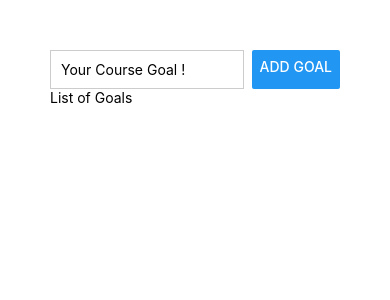
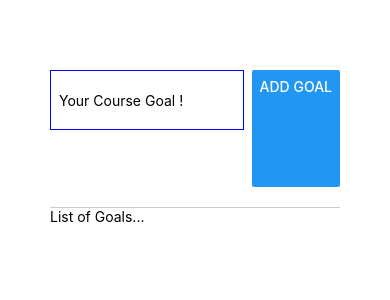
Before and after one commit to bibek190/ReactNative-Add_Goal_App, a React Native app: screen / in a window 390 px wide. Shown: the top 300 px of the page. Built offline with nearby package versions, Linux system fonts and the light colour scheme.

Commit message:
working on layout

```diff
--- a/App.js
+++ b/App.js
@@ -2,16 +2,25 @@ import { StatusBar } from "expo-status-bar";
 import { Button, StyleSheet, Text, TextInput, View } from "react-native";
 
 export default function App() {
+  function goalInputHandler(enteredText) {
+    console.log(enteredText);
+  }
+  const addGoalHandler = () => {};
+
   return (
     <View style={styles.appContainer}>
       {/* What are listed */}
       <View style={styles.inputContainer}>
-        <TextInput style={styles.textInput} placeholder="Your Course Goal !" />
+        <TextInput
+          style={styles.textInput}
+          placeholder="Your Course Goal !"
+          onChangeText={goalInputHandler}
+        />
         <Button title="Add Goal" />
       </View>
       {/*What are written  */}
-      <View>
-        <Text>List of Goals</Text>
+      <View style={styles.goalsContainer}>
+        <Text>List of Goals...</Text>
       </View>
     </View>
   );
@@ -19,17 +28,28 @@ export default function App() {
 
 const styles = StyleSheet.create({
   appContainer: {
+    flex: 1,
     padding: 50,
   },
   inputContainer: {
+    flex: 1,
     flexDirection: "row",
     justifyContent: "space-between",
+    alignItem: "center",
+    marginTop: 20,
+    paddingBottom: 20,
+    borderBottomWidth: 1,
+    borderBottomColor: "#cccccc",
   },
   textInput: {
     borderWidth: 1,
-    borderColor: "#cccccc",
-    width: "80%",
-    padding: 10,
+    borderColor: "blue",
+    width: " 70%",
+    height: 60,
+    padding: 8,
     marginRight: 8,
   },
+  goalsContainer: {
+    flex: 5,
+  },
 });
```
